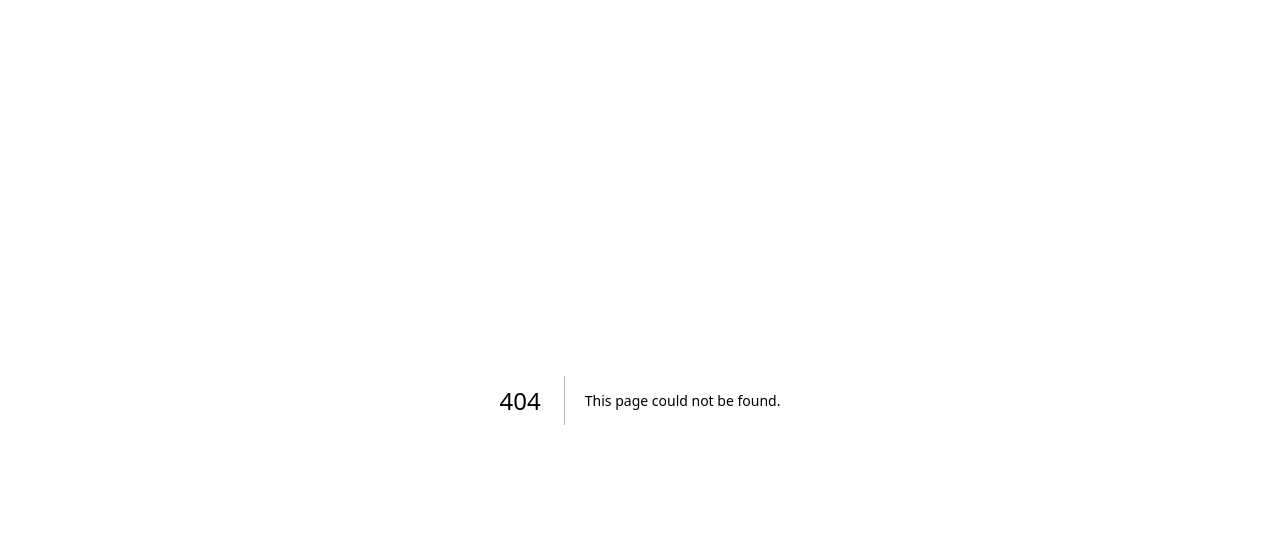
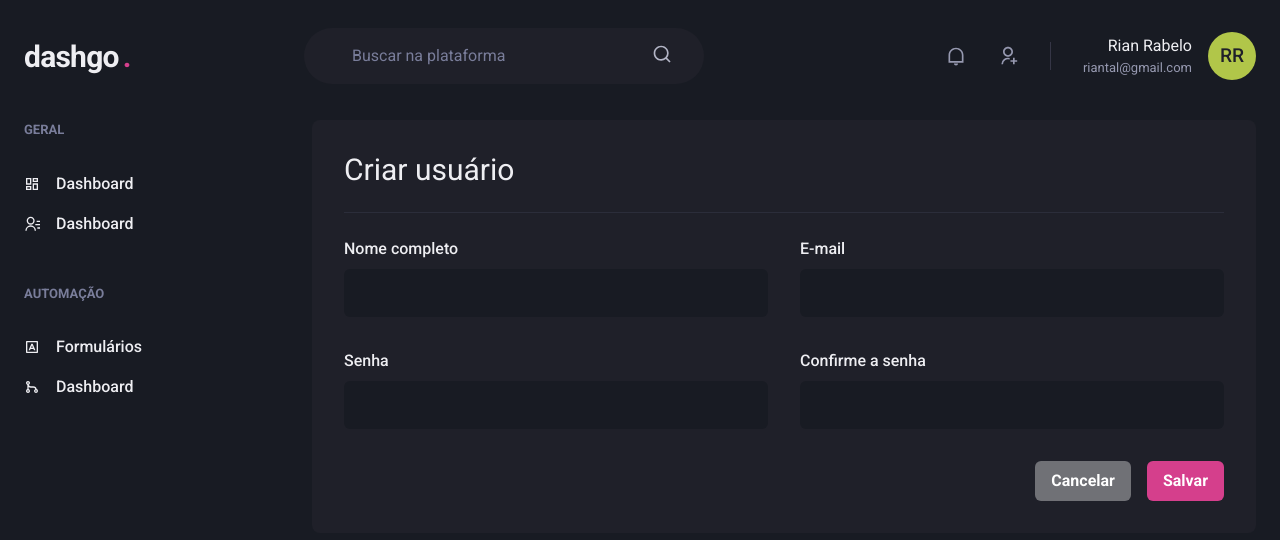
Before and after one commit to riansco14/dashgo, a Next.js app: page /users/create in a window 1280 px wide. Before the commit this address had no page. Shown: the top 540 px of the page. Built offline with nearby package versions, Linux system fonts and the light colour scheme.

Commit message:
Criação de usuários

```diff
--- /dev/null
+++ b/src/pages/users/create.tsx
@@ -0,0 +1,39 @@
+import React from 'react'
+import { Box, Button, Divider, Flex, Grid, Heading, HStack, Icon, SimpleGrid, VStack } from "@chakra-ui/react"
+import { Header } from '@/components/Header'
+import { Sidebar } from '@/components/Sidebar'
+import { RiAddLine } from 'react-icons/ri'
+import { Input } from '@/components/Form/Input'
+
+export default function UserCreate() {
+
+    return (<Box>
+        <Header />
+        <Flex w="100%" marginY="6" maxWidth={1480} marginX="auto" paddingX="6">
+            <Sidebar />
+
+            <Box flex="1" borderRadius={8} bgColor="gray.800" padding="8">
+                <Heading size="lg" fontWeight="normal">Criar usuário</Heading>
+                <Divider marginY="6" borderColor="gray.700" />
+
+                <VStack spacing="8">
+                    <SimpleGrid minChildWidth="240px" spacing="8" width="100%">
+                        <Input name="name" label="Nome completo" />
+                        <Input name="email" label="E-mail" />
+                    </SimpleGrid>
+
+                    <SimpleGrid minChildWidth="240px" spacing="8" width="100%">
+                        <Input name="password" label="Senha" />
+                        <Input name="password_repeat" label="Confirme a senha" />
+                    </SimpleGrid>
+                </VStack>
+                <Flex marginTop="8" justify="flex-end">
+                    <HStack spacing="4">
+                        <Button colorScheme="whiteAlpha">Cancelar</Button>
+                        <Button colorScheme="pink">Salvar</Button>
+                    </HStack>
+                </Flex>
+            </Box>
+        </Flex>
+    </Box>)
+}
```
